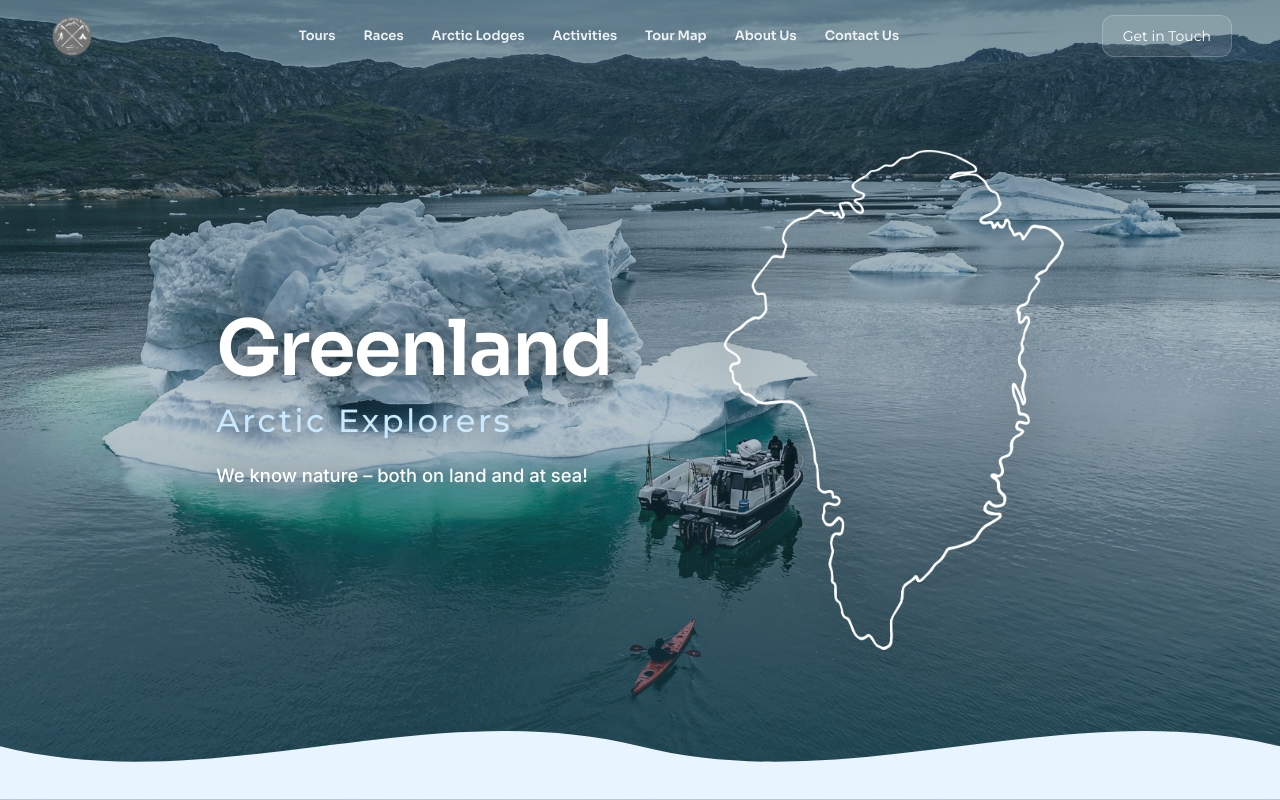
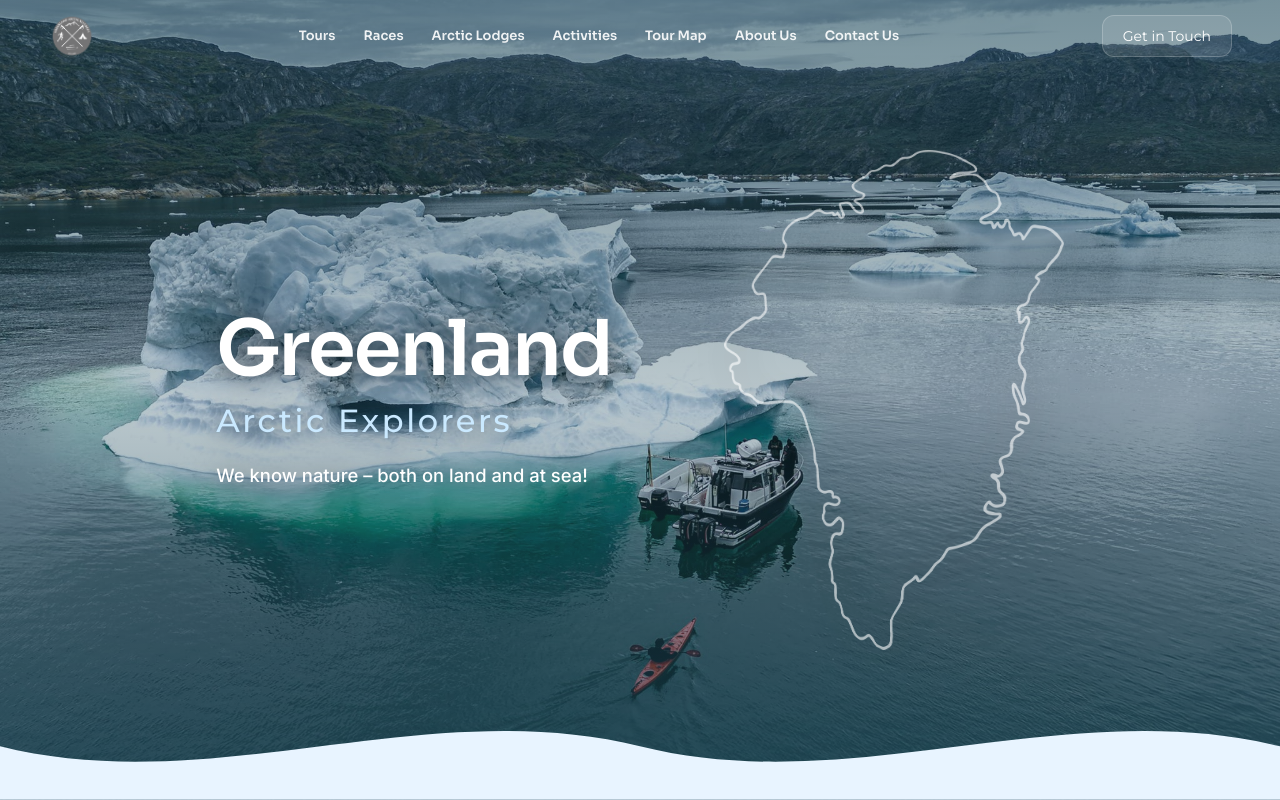
Before and after one commit to ingebrigtfb/greenland-arctic-explorers, a Next.js app: page / in a window 1280 px wide. Shown: the top 800 px of the page. Built offline with nearby package versions, Linux system fonts and the light colour scheme.

Commit message:
opacity hero

```diff
--- a/src/components/Hero.tsx
+++ b/src/components/Hero.tsx
@@ -35,7 +35,7 @@
             alt="Stylized map of Greenland"
             width={420}
             height={420}
-            className="h-auto w-[260px] drop-shadow-[0_4px_20px_rgba(0,0,0,0.45)] lg:w-[340px]"
+            className="h-auto w-[260px] opacity-60 drop-shadow-[0_4px_20px_rgba(0,0,0,0.45)] lg:w-[340px]"
           />
         </div>
       </div>
```
